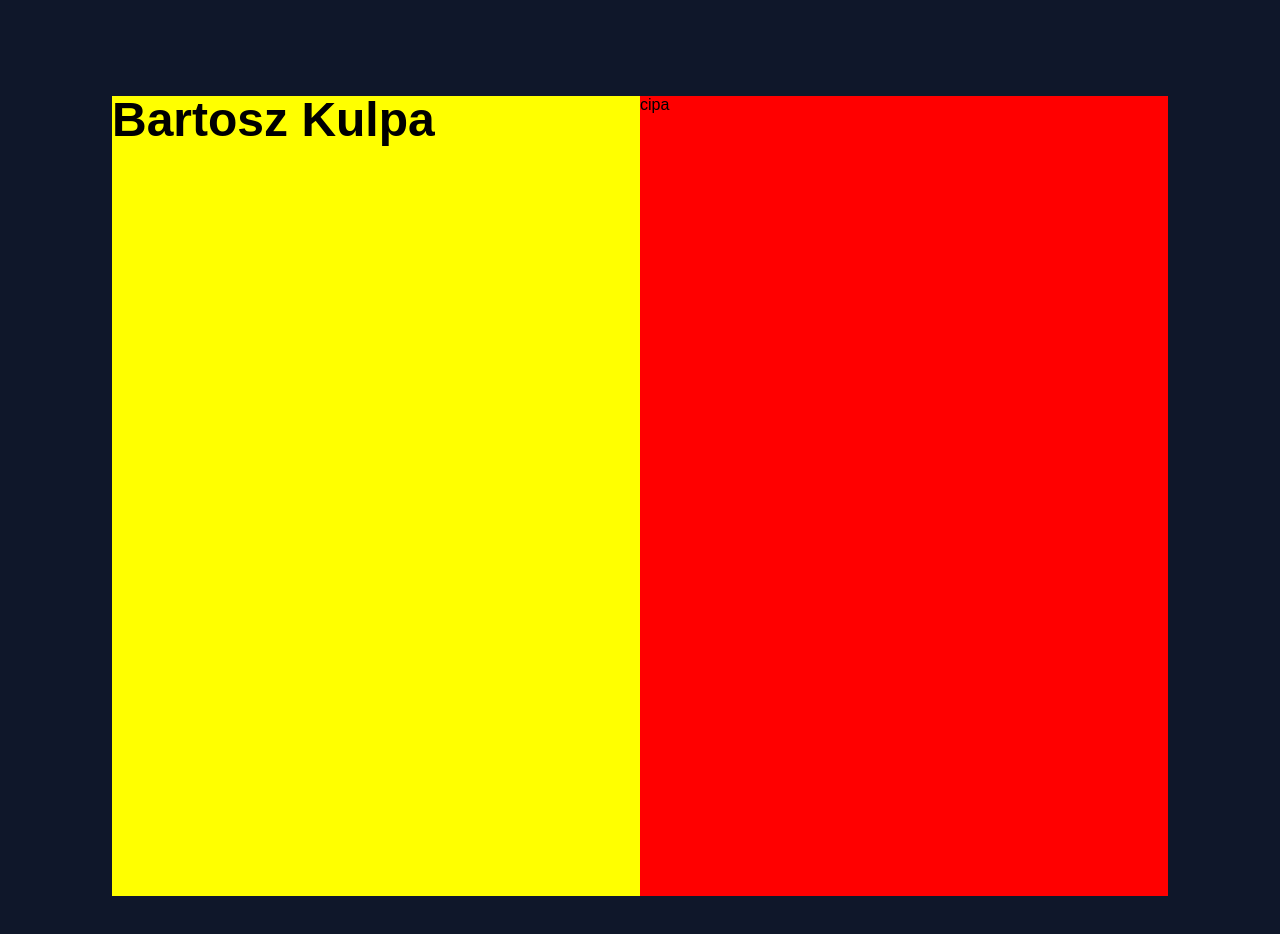
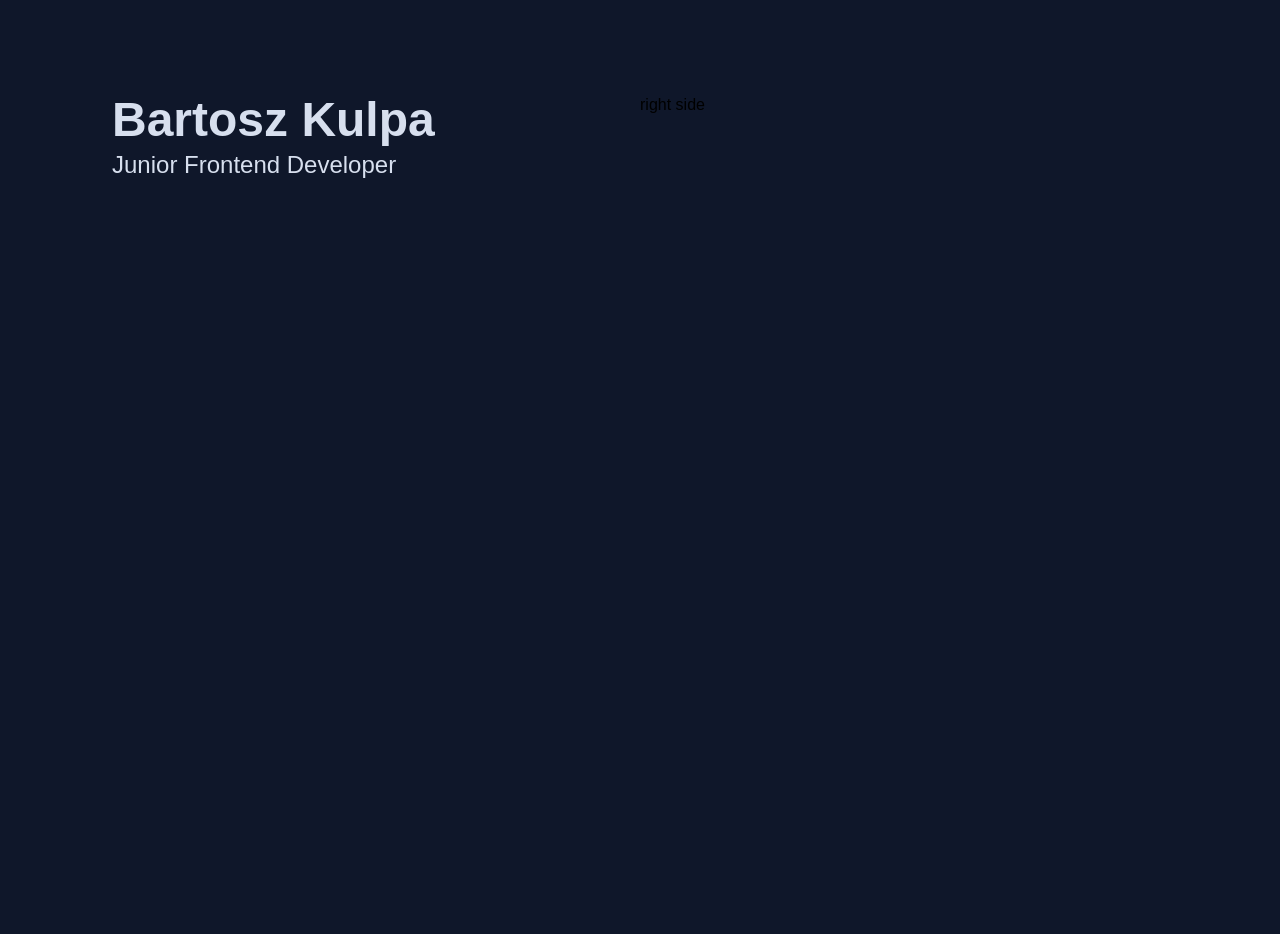
Before and after one commit to bkulpa/portfolio, a React (Create React App) app: page / in a window 1280 px wide. Shown: the top 934 px of the page. Built offline with nearby package versions, Linux system fonts and the light colour scheme.

Commit message:
added styled-h2 on home page

```diff
--- a/public/languages/en.json
+++ b/public/languages/en.json
@@ -1,4 +1,5 @@
 {
+    "home.jobTitle": "Junior Frontend Developer",
     "home.nameAndSurname": "Bartosz Kulpa",
     "navigation.contact": "Contact",
     "navigation.experience": "Experience",
--- a/src/components/styled-h1/styled-h1.styles.jsx
+++ b/src/components/h-tags/styled-h1/styled-h1.styles.jsx
@@ -1,9 +1,12 @@
 import styled from "styled-components";
 
-export const StyledH1 = styled.h1`
+const StyledH1 = styled.h1`
+  color: #d7dfee;
   font-weight: 700;
   font-size: 3rem;
   line-height: 1;
   margin: 0;
   padding: 0;
 `;
+
+export default StyledH1;
--- /dev/null
+++ b/src/components/h-tags/styled-h2/styled-h2.styles.jsx
@@ -0,0 +1,12 @@
+import styled from "styled-components";
+
+const StyledH2 = styled.h2`
+  color: #d7dfee;
+  font-weight: 500;
+  font-size: 1.25;
+  line-height: 1.75;
+  margin: 0;
+  padding: 0;
+`;
+
+export default StyledH2;
--- a/src/components/header/header.component.jsx
+++ b/src/components/header/header.component.jsx
@@ -1,9 +1,16 @@
-import { StyledH1 } from "../styled-h1/styled-h1.styles";
 import { useTranslation } from "react-i18next";
+
+import StyledH1 from "../h-tags/styled-h1/styled-h1.styles";
+import StyledH2 from "../h-tags/styled-h2/styled-h2.styles";
 
 const Header = () => {
   const { t } = useTranslation();
-  return <StyledH1>{t("home.nameAndSurname")}</StyledH1>;
+  return (
+    <>
+      <StyledH1>{t("home.nameAndSurname")}</StyledH1>
+      <StyledH2>{t("home.jobTitle")}</StyledH2>
+    </>
+  );
 };
 
 export default Header;
--- a/src/components/home/home.component.tsx
+++ b/src/components/home/home.component.tsx
@@ -6,7 +6,7 @@ const Home = () => {
       <LeftContainer>
         <Header />
       </LeftContainer>
-      <RightContainer>cipa</RightContainer>
+      <RightContainer>right side</RightContainer>
     </SplitContainer>
   );
 };
--- a/src/components/home/home.styles.jsx
+++ b/src/components/home/home.styles.jsx
@@ -16,7 +16,6 @@ export const LeftContainer = styled.div`
   min-width: 329.5px;
   overflow: hidden;
   padding: 0;
-  background-color: yellow;
 `;
 
 export const RightContainer = styled.div`
@@ -25,5 +24,4 @@ export const RightContainer = styled.div`
   min-width: 329.5px;
   overflow-y: auto;
   padding: 0;
-  background-color: red;
 `;
--- a/src/components/navigation/navigation.component.tsx
+++ b/src/components/navigation/navigation.component.tsx
@@ -1,6 +1,6 @@
 import { Link } from "react-router-dom";
 import { useTranslation } from "react-i18next";
-import LanguageSwitcher from "../language-switcher/language-switcher";
+// import LanguageSwitcher from "../language-switcher/language-switcher";
 
 const Navigation = () => {
   const { t } = useTranslation();
```
